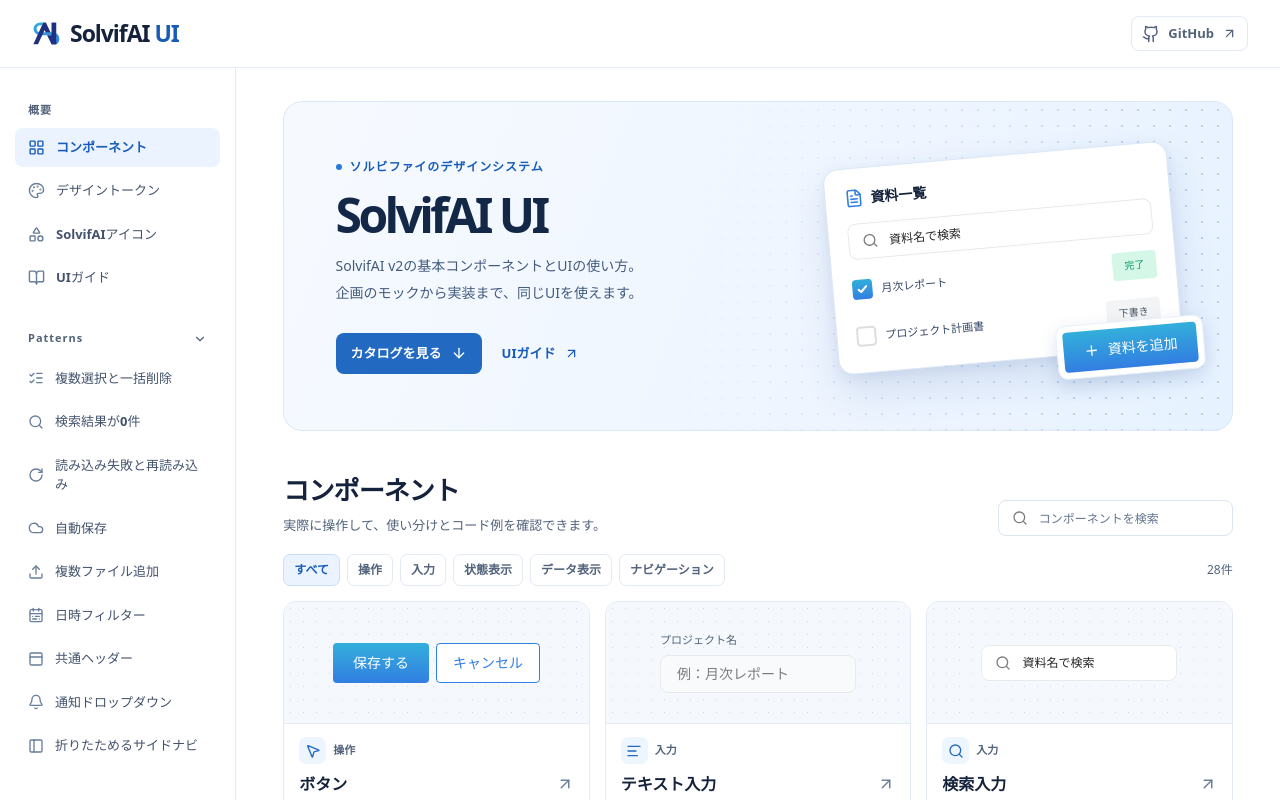
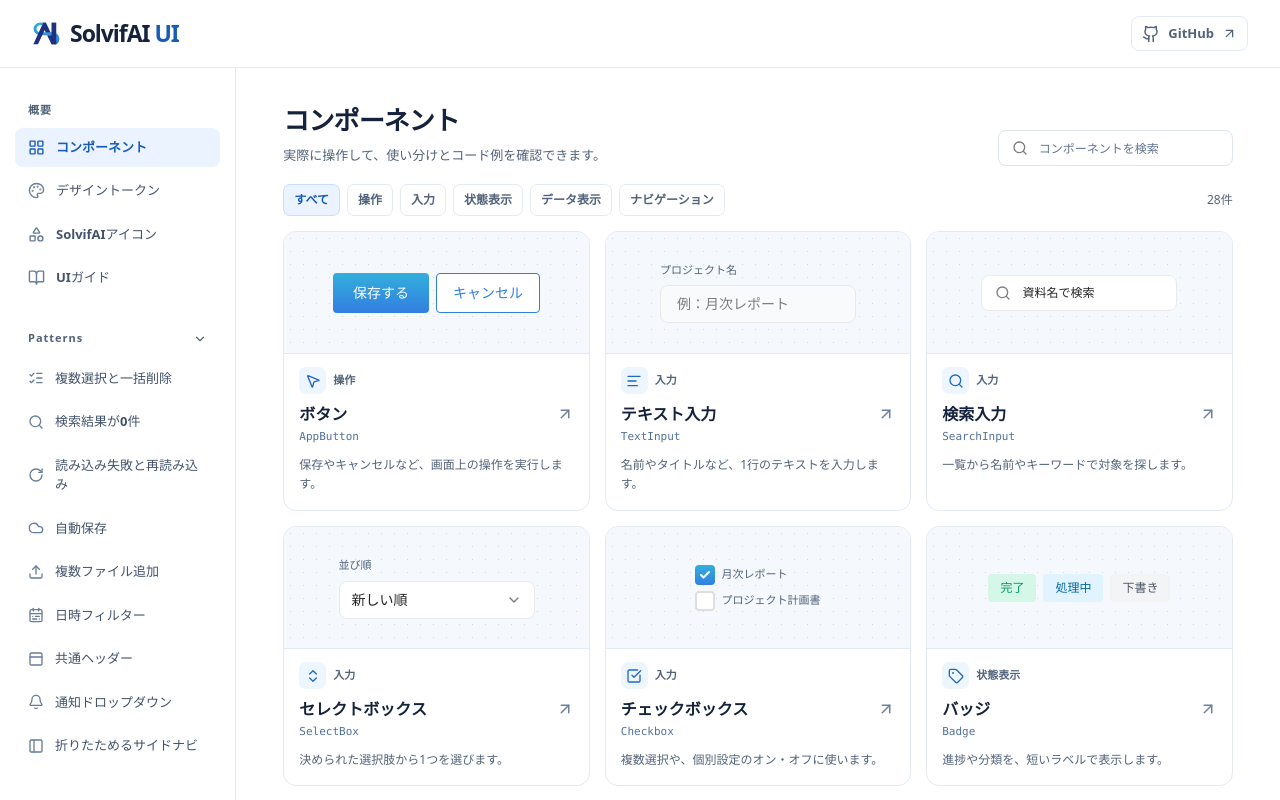
Before and after one commit to solvifai/solvifai-ui, a React (Vite) app: page / in a window 1280 px wide. Shown: the top 800 px of the page. Built offline with nearby package versions, Linux system fonts and the light colour scheme.

Commit message:
Remove catalog introduction banner

```diff
--- a/src/catalog/App.tsx
+++ b/src/catalog/App.tsx
@@ -1,5 +1,4 @@
 import {
-  ArrowDown,
   ArrowDownRight,
   ArrowLeft,
   ArrowRight,
@@ -26,7 +25,7 @@ import guide from "./guidelines.md?raw";
 import guideUrl from "./guidelines.md?url&no-inline";
 import { brandSymbolUrl, Icons } from "./Icons";
 import { PatternPage, patterns } from "./Patterns";
-import { CardPreview, HeroPreview, previews } from "./previews";
+import { CardPreview, previews } from "./previews";
 import { sourceUrl } from "./sources";
 
 const repository = "https://github.com/solvifai/solvifai-ui";
@@ -121,36 +120,10 @@ function Catalog({ category }: { category: Category }) {
   );
 
   return (
-    <>
-      <section className="hero" aria-labelledby="hero-title">
-        <div className="hero-copy">
-          <span className="hero-kicker">
-            <span />
-            ソルビファイのデザインシステム
-          </span>
-          <h1 id="hero-title">SolvifAI UI</h1>
-          <p>
-            SolvifAI v2の基本コンポーネントとUIの使い方。
-            <br className="hero-break" />
-            企画のモックから実装まで、同じUIを使えます。
-          </p>
-          <div className="hero-links">
-            <a className="hero-primary" href="#catalog-list">
-              カタログを見る
-              <ArrowDown size={16} />
-            </a>
-            <a className="hero-secondary" href="#guidelines">
-              UIガイド
-              <ArrowUpRight size={15} />
-            </a>
-          </div>
-        </div>
-        <HeroPreview />
-      </section>
     <section id="catalog-list" className="directory" aria-labelledby="directory-title">
       <div className="section-heading">
         <div>
-            <h2 id="directory-title">コンポーネント</h2>
+          <h1 id="directory-title">コンポーネント</h1>
           <p>実際に操作して、使い分けとコード例を確認できます。</p>
         </div>
         <SearchInput
@@ -208,7 +181,6 @@ function Catalog({ category }: { category: Category }) {
         />
       )}
     </section>
-    </>
   );
 }
 
@@ -428,11 +400,7 @@ export function App() {
   useEffect(() => {
     if (title) document.getElementById("content")?.focus({ preventScroll: true });
     document.title = title ? `${title} | SolvifAI UI` : "SolvifAI UI";
-    if (hash === "#catalog-list" || hash.startsWith("#category-")) {
-      document.getElementById("catalog-list")?.scrollIntoView();
-    } else {
     window.scrollTo(0, 0);
-    }
   }, [hash, title]);
 
   let content = <Catalog category={category} />;
--- a/src/catalog/previews.tsx
+++ b/src/catalog/previews.tsx
@@ -1,4 +1,4 @@
-import { ArrowLeft, FileText, Plus } from "lucide-react";
+import { ArrowLeft, FileText } from "lucide-react";
 import { useId, useLayoutEffect, useRef, useState } from "react";
 
 import { AppButton } from "../ui/AppButton";
@@ -1023,32 +1023,3 @@ export function CardPreview({ id }: { id: keyof typeof previews }) {
       );
   }
 }
-
-export function HeroPreview() {
-  return (
-    <div className="hero-illustration" aria-hidden="true" inert>
-      <div className="hero-sheet">
-        <div className="hero-sheet-title">
-          <FileText size={19} />
-          <strong>資料一覧</strong>
-        </div>
-        <SearchInput value="" onChange={() => {}} placeholder="資料名で検索" />
-        <div className="hero-sheet-row">
-          <Checkbox checked onChange={() => {}} />
-          <span>月次レポート</span>
-          <Badge label="完了" color="green" />
-        </div>
-        <div className="hero-sheet-row">
-          <Checkbox checked={false} onChange={() => {}} />
-          <span>プロジェクト計画書</span>
-          <Badge label="下書き" color="gray" />
-        </div>
-      </div>
-      <div className="hero-sheet-action">
-        <AppButton variant="primary" iconLeft={<Plus size={16} />} className="!px-5">
-          資料を追加
-        </AppButton>
-      </div>
-    </div>
-  );
-}
--- a/src/styles.css
+++ b/src/styles.css
@@ -182,148 +182,7 @@ button:not(:disabled) {
   margin: 0 auto;
 }
 
-.hero {
-  min-height: 330px;
-  position: relative;
-  isolation: isolate;
-  display: grid;
-  grid-template-columns: minmax(0, 1.35fr) minmax(250px, 1fr);
-  gap: 15px;
-  align-items: center;
-  padding: 36px clamp(24px, 4vw, 62px);
-  overflow: hidden;
-  border: 1px solid #dbe8f8;
-  border-radius: 19px;
-  background: linear-gradient(111deg, #f6faff 3%, #eef5ff 62%, #e6f2ff);
-}
-.hero::before {
-  content: "";
-  position: absolute;
-  inset: 0 0 0 42%;
-  z-index: -1;
-  background: radial-gradient(circle, #98b9e6 1px, transparent 1.2px) 0 0 / 16px 16px;
-  opacity: 0.56;
-  mask-image: linear-gradient(105deg, transparent 3%, #000 75%);
-}
-.hero-copy {
-  z-index: 1;
-}
-.hero-kicker {
-  display: flex;
-  align-items: center;
-  gap: 8px;
-  font-size: 12px;
-  font-weight: 750;
-  letter-spacing: 0.08em;
-  color: var(--color-catalog-blue);
-}
-.hero-kicker > span {
-  width: 6px;
-  height: 6px;
-  border-radius: 50%;
-  background: #287ada;
-}
-.hero h1 {
-  font-size: clamp(32px, 4vw, 48px);
-  font-weight: 760;
-  line-height: 1.03;
-  letter-spacing: -0.075em;
-  margin: 14px 0;
-  color: #132747;
-}
-.hero-copy p {
-  color: #425b7d;
-  line-height: 1.9;
-  font-size: 14px;
-}
-.hero-links {
-  display: flex;
-  align-items: center;
-  flex-wrap: wrap;
-  gap: 12px 18px;
-  margin-top: 26px;
-}
-.hero-links a {
-  display: inline-flex;
-  align-items: center;
-  gap: 9px;
-  font-size: 13px;
-  font-weight: 700;
-}
-.hero-primary {
-  background: #2169c1;
-  color: #fff;
-  padding: 11px 15px;
-  border-radius: 8px;
-}
-.hero-primary:hover {
-  background: #1858aa;
-}
-.hero-secondary {
-  color: var(--color-catalog-blue);
-  padding: 9px 2px;
-}
-.hero-secondary:hover {
-  text-decoration: underline;
-}
-
-.hero-illustration {
-  position: relative;
-  max-width: 355px;
-  width: 100%;
-  justify-self: end;
-  padding: 0 4px 17px;
-  transform: rotate(-5deg);
-}
-.hero-sheet {
-  display: grid;
-  gap: 12px;
-  padding: 19px;
-  border-radius: 15px;
-  border: 1px solid #dbe7f7;
-  background: #fff;
-  box-shadow:
-    0 18px 38px #244c8d22,
-    0 4px 12px #244c8d12;
-}
-.hero-sheet-title {
-  display: flex;
-  gap: 7px;
-  align-items: center;
-  margin-bottom: 3px;
-  font-size: 14px;
-}
-.hero-sheet-title svg {
-  color: #327ee1;
-}
-.hero-sheet-row {
-  display: flex;
-  align-items: center;
-  gap: 9px;
-  margin-top: 1px;
-  padding: 3px 0;
-  color: #334765;
-  font-size: 11px;
-}
-.hero-sheet-row > span:nth-child(2) {
-  flex: 1;
-}
-.hero-sheet-row > span:last-child {
-  font-size: 10px;
-}
-.hero-sheet-action {
-  position: absolute;
-  bottom: -7px;
-  right: -17px;
-  padding: 6px;
-  box-shadow: 0 7px 18px #244c8d2b;
-  border-radius: 10px;
-  border: 1px solid #e9f1fb;
-  background: #fff;
-}
-
 .directory {
-  margin-top: 40px;
   min-height: 280px;
 }
 .section-heading {
@@ -332,7 +191,7 @@ button:not(:disabled) {
   align-items: flex-end;
   gap: 16px;
 }
-.section-heading h2 {
+.section-heading h1 {
   font-size: 26px;
   font-weight: 760;
   letter-spacing: -0.035em;
@@ -822,9 +681,6 @@ button:not(:disabled) {
   .component-grid {
     grid-template-columns: repeat(2, minmax(0, 1fr));
   }
-  .hero {
-    padding-inline: 26px;
-  }
 }
 
 @media (max-width: 825px) {
@@ -857,36 +713,9 @@ button:not(:disabled) {
   .main-inner {
     padding: 21px 20px 0;
   }
-  .hero {
-    min-height: 300px;
-  }
 }
 
 @media (max-width: 600px) {
-  .hero {
-    grid-template-columns: 1fr;
-    gap: 25px;
-    padding: 27px 23px 35px;
-  }
-  .hero-break {
-    display: none;
-  }
-  .hero-illustration {
-    max-width: 290px;
-    justify-self: center;
-    transform: rotate(-4deg) scale(0.9);
-    transform-origin: left center;
-  }
-  .hero-sheet {
-    padding: 13px;
-    gap: 8px;
-  }
-  .hero-sheet-action {
-    right: -14px;
-  }
-  .directory {
-    margin-top: 28px;
-  }
   .section-heading {
     align-items: flex-start;
     flex-direction: column;
@@ -920,7 +749,4 @@ button:not(:disabled) {
   .main-inner {
     padding-inline: 12px;
   }
-  .hero {
-    padding-inline: 17px;
-  }
 }
```
Lines whose indentation alone changed are shown as unchanged.
